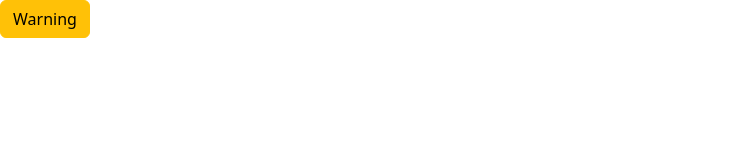
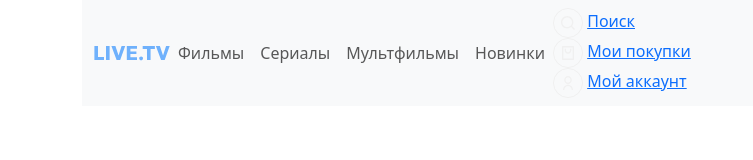
Before and after one commit to ArchedArtem/Live-TV, a plain HTML site: page index.html in a window 1280 px wide. Shown: the whole page, without its empty margins (0-753 px from the left). Drawn offline with nearby package versions, Linux system fonts and the light colour scheme.

Commit message:
Add files via upload

```diff
--- a/index.html
+++ b/index.html
@@ -1,17 +1,60 @@
 <!DOCTYPE html>
 <html lang="en">
+
 <head>
     <meta charset="UTF-8">
     <meta name="viewport" content="width=device-width, initial-scale=1.0">
+    <link href="https://cdn.jsdelivr.net/npm/bootstrap@5.3.3/dist/css/bootstrap.min.css" rel="stylesheet"
+        integrity="sha384-QWTKZyjpPEjISv5WaRU9OFeRpok6YctnYmDr5pNlyT2bRjXh0JMhjY6hW+ALEwIH" crossorigin="anonymous">
     <link rel="stylesheet" href="./style/style.css">
-    <link href="https://cdn.jsdelivr.net/npm/bootstrap@5.3.3/dist/css/bootstrap.min.css" rel="stylesheet" integrity="sha384-QWTKZyjpPEjISv5WaRU9OFeRpok6YctnYmDr5pNlyT2bRjXh0JMhjY6hW+ALEwIH" crossorigin="anonymous">
     <title>Live TV</title>
 </head>
+
 <body>
-    <script src="https://cdn.jsdelivr.net/npm/bootstrap@5.3.3/dist/js/bootstrap.bundle.min.js" integrity="sha384-YvpcrYf0tY3lHB60NNkmXc5s9fDVZLESaAA55NDzOxhy9GkcIdslK1eN7N6jIeHz" crossorigin="anonymous"></script>
+    <script src="https://cdn.jsdelivr.net/npm/bootstrap@5.3.3/dist/js/bootstrap.bundle.min.js"
+        integrity="sha384-YvpcrYf0tY3lHB60NNkmXc5s9fDVZLESaAA55NDzOxhy9GkcIdslK1eN7N6jIeHz"
+        crossorigin="anonymous"></script>
 
+    <div class="section-navigation">
+        <div class="container">
+            <nav class="navbar navbar-expand-lg bg-body-tertiary">
+                <div class="container-fluid">
+                    <img src="./img/Live.TV.svg" alt="">
+                    <button class="navbar-toggler" type="button" data-bs-toggle="collapse"
+                        data-bs-target="#navbarNavAltMarkup" aria-controls="navbarNavAltMarkup" aria-expanded="false"
+                        aria-label="Переключатель навигации">
+                        <span class="navbar-toggler-icon"></span>
+                    </button>
+                    <div class="collapse navbar-collapse" id="navbarNavAltMarkup">
+                        <div class="navbar-nav">
+                            <a class="nav-link" href="#">Фильмы</a>
+                            <a class="nav-link" href="#">Сериалы</a>
+                            <a class="nav-link" href="#">Мультфильмы</a>
+                            <a class="nav-link" href="#">Новинки</a>
+                        </div>
 
-    <button type="button" class="btn btn-warning">Warning</button>
+                        <div class="icons">
+                            <div class="icon">
+                                <img src="./img/search.svg" alt="">
+                                <a href="">Поиск</a>
+                            </div>
+
+                            <div class="icon">
+                                <img src="./img/bag.svg" alt="">
+                                <a href="">Мои покупки</a>
+                            </div>
+
+                            <div class="icon">
+                                <img src="./img/account.svg" alt="">
+                                <a href=""> Мой аккаунт</a>
+                            </div>
+                        </div>
+                    </div>
+                </div>
+            </nav>
+        </div>
+    </div>
 
 </body>
+
 </html>
```
